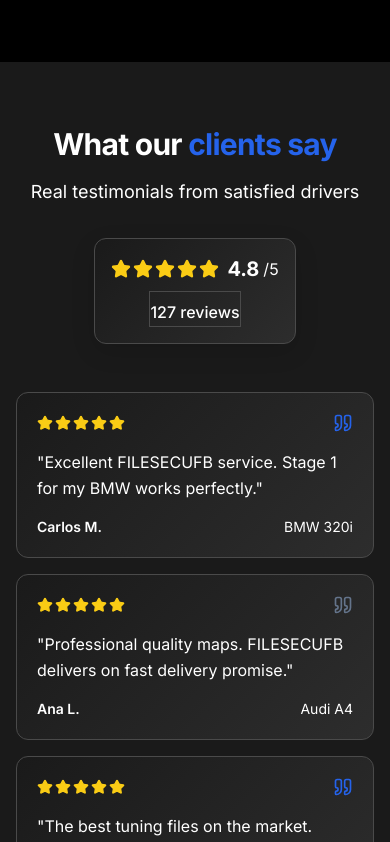
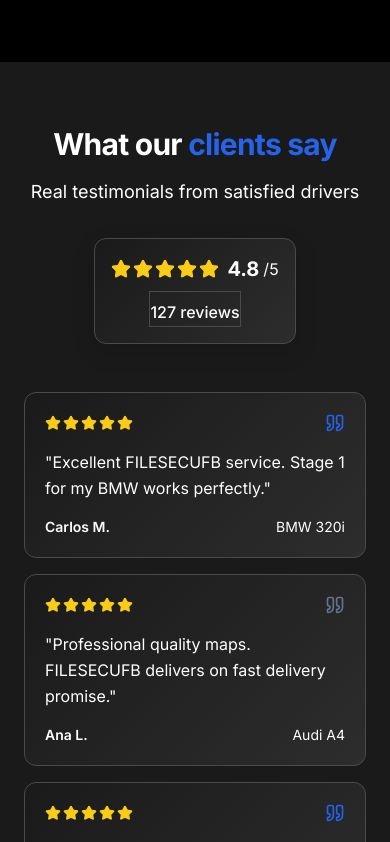
Before and after one commit to avinilo/tuning-website, a React (Vite) app: page / in a window 390 px wide. Shown: the part 8502-9344 px from the top of the page. Built offline with nearby package versions, Linux system fonts and the light colour scheme.

Commit message:
Fix: Corregir alineación y centrado de tarjetas de testimonios en móviles

```diff
--- a/src/pages/Home.tsx
+++ b/src/pages/Home.tsx
@@ -721,7 +721,7 @@ const Home: React.FC = () => {
           })}
         </script>
 
-        <div className="container mx-auto px-4">
+        <div className="container mx-auto px-4 max-w-7xl">
           <div className="text-center mb-12">
             <h2 className="text-3xl sm:text-4xl md:text-5xl lg:text-6xl font-bold text-white mb-4 tracking-tight">
               {t('home.testimonials.title.part1')} <span className="text-primary">{t('home.testimonials.title.part2')}</span>
@@ -746,7 +746,7 @@ const Home: React.FC = () => {
           </div>
 
           {/* Testimonials Grid - Mobile Optimized */}
-          <div className="grid grid-cols-1 md:grid-cols-3 gap-4 sm:gap-6">
+          <div className="grid grid-cols-1 md:grid-cols-3 gap-4 sm:gap-6 max-w-7xl mx-auto px-2 sm:px-0">
             {/* Testimonio 1 */}
             <div className="group bg-gradient-dark rounded-xl border border-elegant p-5 sm:p-4 hover:border-primary hover:shadow-elegant transition-all duration-300 hover:-translate-y-1">
               <script type="application/ld+json">
```
